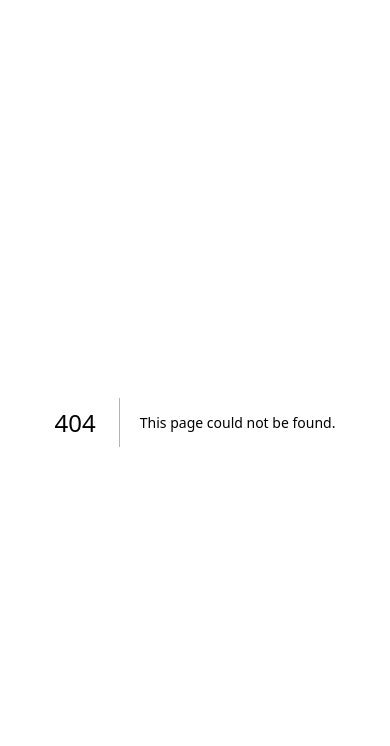
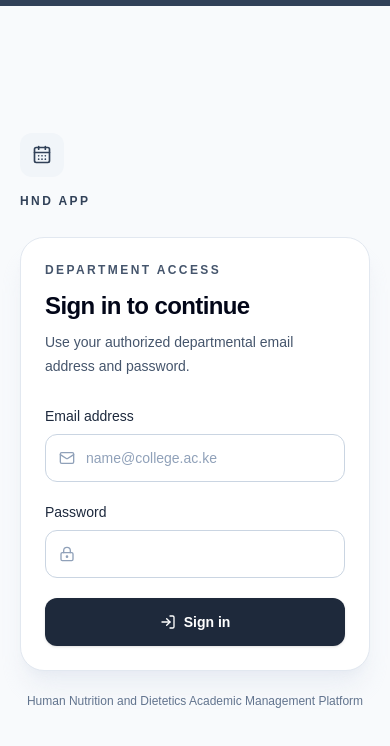
Before and after one commit to Sozi-source/academic-timetabler, a Next.js app: page /login in a window 390 px wide. Before the commit this address had no page. Shown: the top 746 px of the page. Built offline with nearby package versions, Linux system fonts and the light colour scheme.

Commit message:
feat(auth): add responsive login interface

```diff
--- /dev/null
+++ b/src/app/(auth)/layout.tsx
@@ -0,0 +1,9 @@
+import type { ReactNode } from 'react';
+
+export default function AuthLayout({
+  children,
+}: Readonly<{
+  children: ReactNode;
+}>) {
+  return children;
+}
--- /dev/null
+++ b/src/app/(auth)/login/page.tsx
@@ -0,0 +1,139 @@
+import type { Metadata } from 'next';
+import {
+  CalendarDays,
+  CheckCircle2,
+  ShieldCheck,
+} from 'lucide-react';
+
+import { LoginForm } from '@/features/auth/login-form';
+
+export const metadata: Metadata = {
+  title: 'HOD Login',
+  description:
+    'Secure access to the HND App departmental academic management platform.',
+};
+
+interface LoginPageProps {
+  searchParams: Promise<{
+    next?: string | string[];
+  }>;
+}
+
+export default async function LoginPage({
+  searchParams,
+}: LoginPageProps) {
+  const parameters = await searchParams;
+
+  const nextPath =
+    typeof parameters.next === 'string'
+      ? parameters.next
+      : undefined;
+
+  return (
+    <main className="min-h-screen bg-slate-50 lg:grid lg:grid-cols-[1.08fr_0.92fr]">
+      <section className="relative hidden overflow-hidden bg-[#0f172a] px-12 py-14 text-white lg:flex lg:flex-col lg:justify-between">
+        <div
+          className="pointer-events-none absolute inset-x-0 top-0 h-1.5 bg-slate-700"
+          aria-hidden="true"
+        />
+
+        <div>
+          <div className="flex size-12 items-center justify-center rounded-2xl bg-white/5 text-slate-300 ring-1 ring-inset ring-white/10">
+            <CalendarDays
+              className="size-6"
+              aria-hidden="true"
+            />
+          </div>
+
+          <p className="mt-8 text-xs font-semibold uppercase tracking-[0.24em] text-slate-300">
+            HND App
+          </p>
+
+          <h1 className="mt-4 max-w-xl text-4xl font-semibold leading-tight tracking-tight">
+            Intelligent academic planning for the
+            Nutrition and Dietetics department.
+          </h1>
+
+          <p className="mt-5 max-w-xl text-base leading-7 text-slate-300">
+            Manage academic periods, cohorts, trainers,
+            teaching rooms and timetable preparation
+            from one secure platform.
+          </p>
+
+          <div className="mt-10 grid max-w-xl gap-4">
+            {[
+              'Secure role-based departmental access',
+              'Reliable timetable preparation',
+              'Designed for future academic modules',
+            ].map((item) => (
+              <div
+                key={item}
+                className="flex items-center gap-3 text-sm text-slate-300"
+              >
+                <CheckCircle2
+                  className="size-4 shrink-0 text-slate-300"
+                  aria-hidden="true"
+                />
+                <span>{item}</span>
+              </div>
+            ))}
+          </div>
+        </div>
+
+        <div className="flex items-center gap-3 border-t border-white/10 pt-6 text-sm text-slate-400">
+          <ShieldCheck
+            className="size-5 text-slate-300"
+            aria-hidden="true"
+          />
+          Protected departmental access
+        </div>
+      </section>
+
+      <section className="relative flex min-h-screen items-center justify-center px-5 py-10 sm:px-8 lg:min-h-0">
+        <div
+          className="absolute inset-x-0 top-0 h-1.5 bg-slate-700 lg:hidden"
+          aria-hidden="true"
+        />
+
+        <div className="w-full max-w-md">
+          <div className="mb-7 lg:hidden">
+            <div className="flex size-11 items-center justify-center rounded-xl bg-slate-100 text-slate-700">
+              <CalendarDays
+                className="size-5"
+                aria-hidden="true"
+              />
+            </div>
+
+            <p className="mt-4 text-xs font-semibold uppercase tracking-[0.2em] text-slate-700">
+              HND App
+            </p>
+          </div>
+
+          <div className="rounded-3xl border border-slate-200 bg-white p-6 shadow-xl shadow-slate-200/60 sm:p-8">
+            <p className="text-xs font-semibold uppercase tracking-[0.2em] text-slate-600">
+              Department access
+            </p>
+
+            <h2 className="mt-3 text-2xl font-semibold tracking-tight text-slate-950">
+              Sign in to continue
+            </h2>
+
+            <p className="mt-2 text-sm leading-6 text-slate-600">
+              Use your authorized departmental email
+              address and password.
+            </p>
+
+            <div className="mt-7">
+              <LoginForm nextPath={nextPath} />
+            </div>
+          </div>
+
+          <p className="mt-5 text-center text-xs leading-5 text-slate-500">
+            Human Nutrition and Dietetics Academic
+            Management Platform
+          </p>
+        </div>
+      </section>
+    </main>
+  );
+}
--- /dev/null
+++ b/src/features/auth/login-form.tsx
@@ -0,0 +1,171 @@
+'use client';
+
+import {
+  AlertCircle,
+  LoaderCircle,
+  LockKeyhole,
+  LogIn,
+  Mail,
+} from 'lucide-react';
+import { useActionState } from 'react';
+
+import {
+  initialLoginActionState,
+} from './action-types';
+import { loginAction } from './actions';
+
+interface LoginFormProps {
+  nextPath?: string;
+}
+
+export function LoginForm({
+  nextPath,
+}: LoginFormProps) {
+  const [state, formAction, pending] =
+    useActionState(
+      loginAction,
+      initialLoginActionState,
+    );
+
+  const emailError =
+    state.fieldErrors?.email?.[0];
+
+  const passwordError =
+    state.fieldErrors?.password?.[0];
+
+  return (
+    <form
+      action={formAction}
+      className="space-y-5"
+      noValidate
+    >
+      <input
+        type="hidden"
+        name="nextPath"
+        value={nextPath ?? ''}
+      />
+
+      {state.message ? (
+        <div
+          role="alert"
+          className="flex items-start gap-3 rounded-xl border border-red-200 bg-red-50 px-4 py-3 text-sm text-red-800"
+        >
+          <AlertCircle
+            className="mt-0.5 size-4 shrink-0"
+            aria-hidden="true"
+          />
+
+          <p>{state.message}</p>
+        </div>
+      ) : null}
+
+      <div className="space-y-2">
+        <label
+          htmlFor="email"
+          className="block text-sm font-medium text-slate-800"
+        >
+          Email address
+        </label>
+
+        <div className="relative">
+          <Mail
+            className="pointer-events-none absolute left-3.5 top-1/2 size-4 -translate-y-1/2 text-slate-400"
+            aria-hidden="true"
+          />
+
+          <input
+            id="email"
+            name="email"
+            type="email"
+            autoComplete="email"
+            inputMode="email"
+            required
+            disabled={pending}
+            aria-invalid={Boolean(emailError)}
+            aria-describedby={
+              emailError
+                ? 'email-error'
+                : undefined
+            }
+            placeholder="name@college.ac.ke"
+            className="h-12 w-full rounded-xl border border-slate-300 bg-white pl-10 pr-4 text-sm text-slate-950 outline-none transition placeholder:text-slate-400 focus:border-slate-600 focus:ring-4 focus:ring-slate-200 disabled:cursor-not-allowed disabled:bg-slate-100 aria-invalid:border-red-400 aria-invalid:focus:border-red-500 aria-invalid:focus:ring-red-100"
+          />
+        </div>
+
+        {emailError ? (
+          <p
+            id="email-error"
+            className="text-xs font-medium text-red-700"
+          >
+            {emailError}
+          </p>
+        ) : null}
+      </div>
+
+      <div className="space-y-2">
+        <label
+          htmlFor="password"
+          className="block text-sm font-medium text-slate-800"
+        >
+          Password
+        </label>
+
+        <div className="relative">
+          <LockKeyhole
+            className="pointer-events-none absolute left-3.5 top-1/2 size-4 -translate-y-1/2 text-slate-400"
+            aria-hidden="true"
+          />
+
+          <input
+            id="password"
+            name="password"
+            type="password"
+            autoComplete="current-password"
+            required
+            disabled={pending}
+            aria-invalid={Boolean(passwordError)}
+            aria-describedby={
+              passwordError
+                ? 'password-error'
+                : undefined
+            }
+            className="h-12 w-full rounded-xl border border-slate-300 bg-white pl-10 pr-4 text-sm text-slate-950 outline-none transition focus:border-slate-600 focus:ring-4 focus:ring-slate-200 disabled:cursor-not-allowed disabled:bg-slate-100 aria-invalid:border-red-400 aria-invalid:focus:border-red-500 aria-invalid:focus:ring-red-100"
+          />
+        </div>
+
+        {passwordError ? (
+          <p
+            id="password-error"
+            className="text-xs font-medium text-red-700"
+          >
+            {passwordError}
+          </p>
+        ) : null}
+      </div>
+
+      <button
+        type="submit"
+        disabled={pending}
+        className="flex h-12 w-full items-center justify-center gap-2 rounded-xl bg-[#1e293b] px-4 text-sm font-semibold text-white shadow-sm transition hover:bg-[#0f172a] focus:outline-none focus:ring-4 focus:ring-slate-300 disabled:cursor-not-allowed disabled:opacity-70"
+      >
+        {pending ? (
+          <>
+            <LoaderCircle
+              className="size-4 animate-spin"
+              aria-hidden="true"
+            />
+            Signing in
+          </>
+        ) : (
+          <>
+            <LogIn
+              className="size-4"
+              aria-hidden="true"
+            />
+            Sign in
+          </>
+        )}
+      </button>
+    </form>
+  );
+}
```
